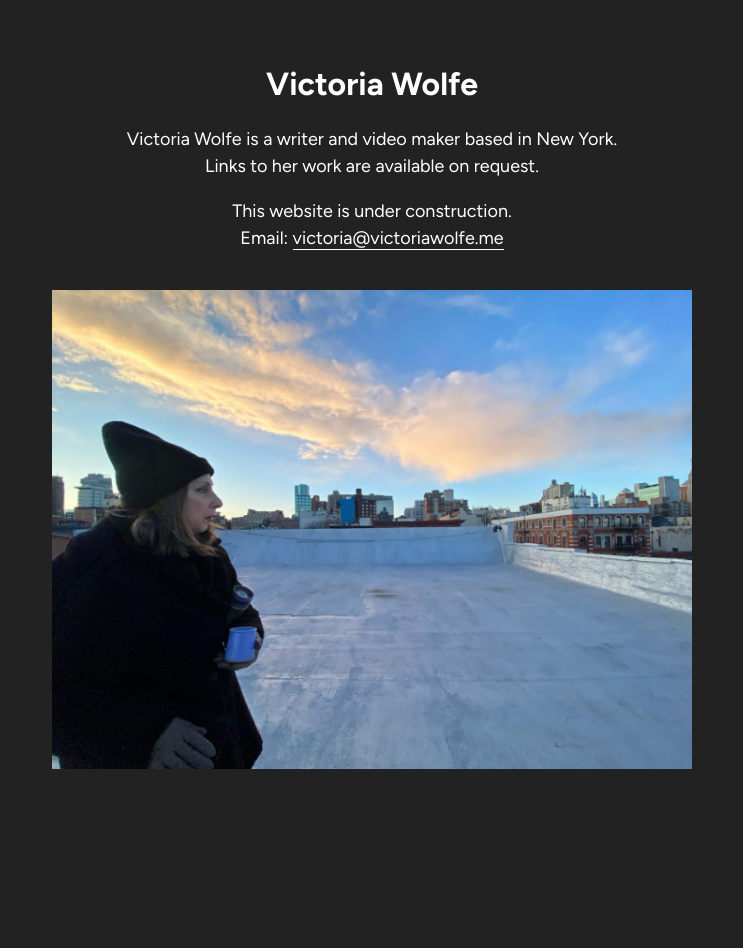
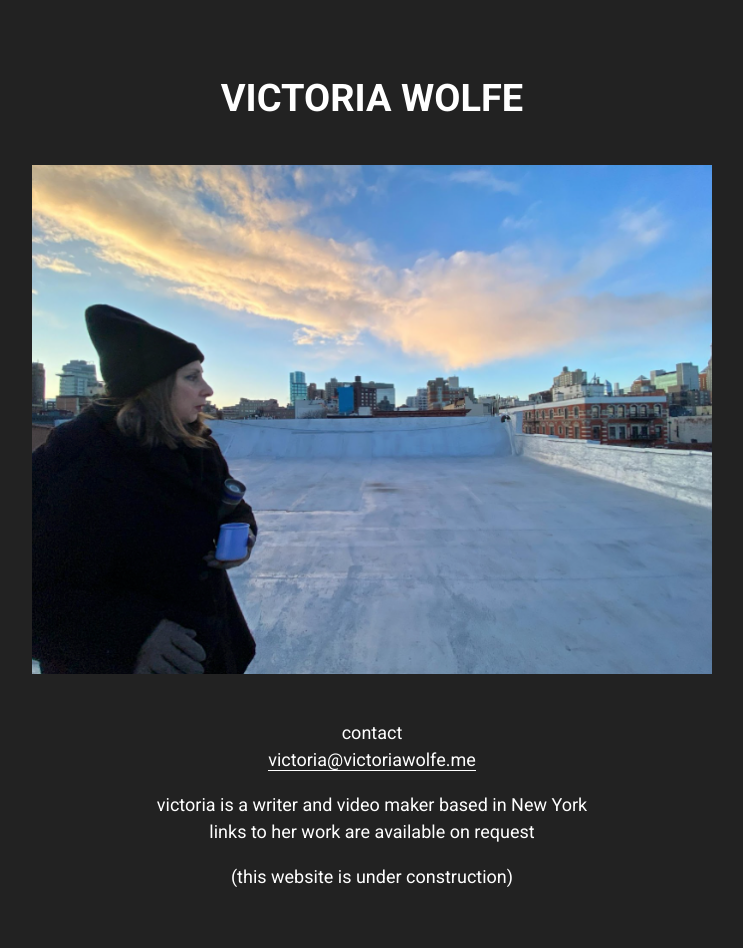
Before and after one commit to minicreative/victoriawolfe, a Jekyll site: the page built from index.md, in a window 1280 px wide. Shown: the whole page, without its empty margins (268-1011 px from the left). Built offline with Jekyll 4.4.1, drawn with Linux system fonts in a browser that asks for light colours; before the commit the page ends 900 px from its top, so only the background shows below that.

Commit message:
revisions after phone call

```diff
--- a/_includes/header.html
+++ b/_includes/header.html
@@ -11,7 +11,7 @@
 		<!-- CSS Includes -->
 		<link rel="preconnect" href="https://fonts.googleapis.com">
 		<link rel="preconnect" href="https://fonts.gstatic.com" crossorigin>
-		<link href="https://fonts.googleapis.com/css2?family=Figtree:ital,wght@0,300..900;1,300..900&display=swap" rel="stylesheet">
+		<link href="https://fonts.googleapis.com/css2?family=Roboto:wght@300;400;500;700&display=swap" rel="stylesheet">
 		<link rel="stylesheet" href="/css/main.css">
 
 		<!-- JS Includes -->
--- a/css/main.scss
+++ b/css/main.scss
@@ -19,18 +19,23 @@ div, input, textarea {box-sizing:border-box;}
 // Site Styles
 body {
     background:#222; color:white;
-    font-family:'Figtree', sans-serif; line-height:1.5; font-size:18px;
+    font-family:'Roboto', sans-serif; line-height:1.5; font-weight:400; font-size:18px;
     @include breakpoint(s) {font-size:16px;}
 }
-h1, h2, h3 {margin-top:30px;}
-h1 {font-size:32px;}
+h1, h2, h3 {margin-top:30px; font-weight:700;
+    @include breakpoint(s) {margin-top:25px;}}
+h1 {font-size:38px; text-transform:uppercase;
+    @include breakpoint(s) {font-size:32px;}}
 h2 {font-size:28px;}
 h3 {font-size:24px;}
 
 // Components
-.container {position:relative; width:100%; height:100%; padding:30px;}
+.container {
+    position:relative; width:100%; height:100%; padding:40px 30px;
+    @include breakpoint(s) {padding:30px 25px;}
+}
 .content {
-    max-width:640px; margin:0px auto; text-align:center;
+    max-width:680px; margin:0px auto; text-align:center;
     img {max-width:100%; margin:20px auto;}
     a {border-bottom:1px solid white;}
 }
--- a/index.md
+++ b/index.md
@@ -4,10 +4,13 @@ permalink: "/"
 layout: page
 ---
 # Victoria Wolfe
-Victoria Wolfe is a writer and video maker based in New York.
-Links to her work are available on request.
-
-This website is under construction.
-Email: [victoria@victoriawolfe.me](mailto:victoriawolfe.me)
 
 ![](uploads/VictoriaWolfe.png)
+
+contact
+[victoria@victoriawolfe.me](mailto:victoriawolfe.me)
+
+victoria is a writer and video maker based in New York
+links to her work are available on request
+
+(this website is under construction)
```
